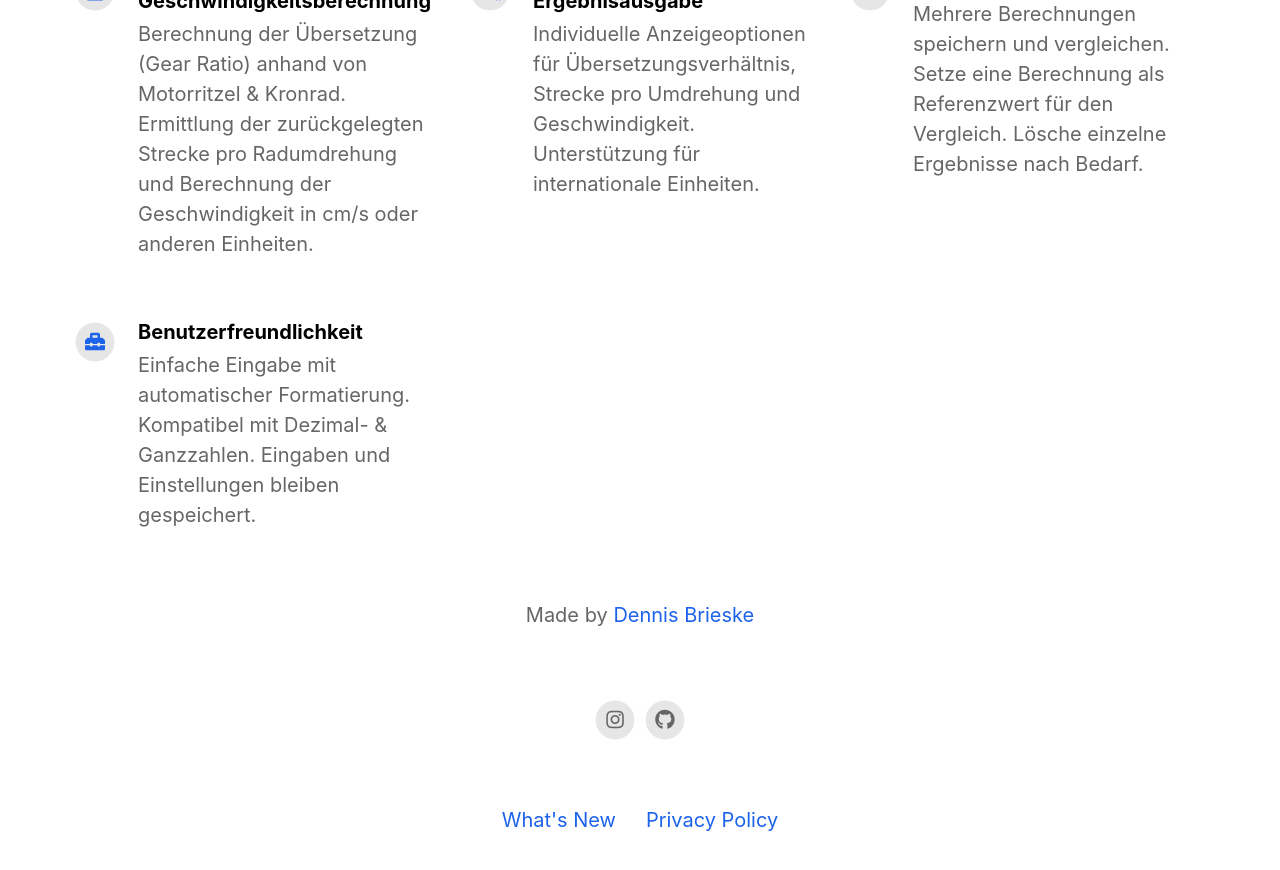
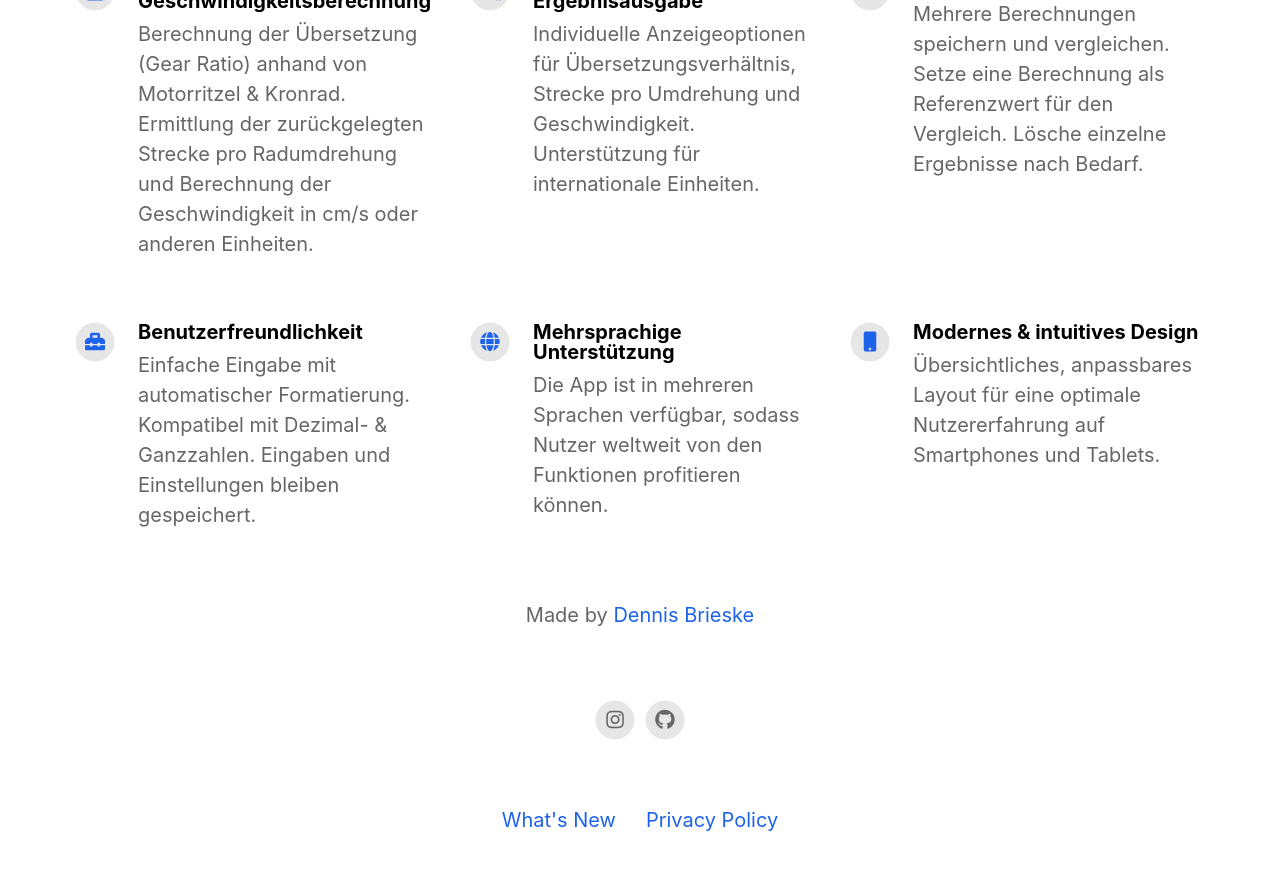
Before and after one commit to DennisBrieske/gearCalc, a Jekyll site: the page built from index.html, in a window 1280 px wide and 900 px high, scrolled down 1113 px. Shown: the top 870 px of the window. Built offline with Jekyll 4.4.1, drawn with Linux system fonts in a browser that asks for light colours; nearby versions of some CDN libraries.

Commit message:
extend features

```diff
--- a/_config.yml
+++ b/_config.yml
@@ -51,6 +51,14 @@ features                                  :
   - title                                 : Benutzerfreundlichkeit
     description                           : Einfache Eingabe mit automatischer Formatierung. Kompatibel mit Dezimal- & Ganzzahlen. Eingaben und Einstellungen bleiben gespeichert.
     fontawesome_icon_name                 : toolbox
+
+  - title                                 : Mehrsprachige Unterstützung
+    description                           : Die App ist in mehreren Sprachen verfügbar, sodass Nutzer weltweit von den Funktionen profitieren können.
+    fontawesome_icon_name                 : globe
+
+  - title                                 : Modernes & intuitives Design
+    description                           : Übersichtliches, anpassbares Layout für eine optimale Nutzererfahrung auf Smartphones und Tablets.
+    fontawesome_icon_name                 : mobile
 
   - title                                 : # New Feature Title
     description                           : # New Feature Description
```
